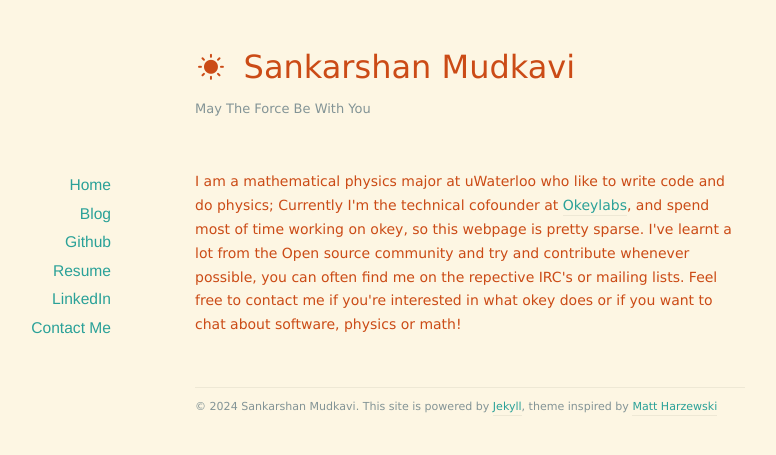
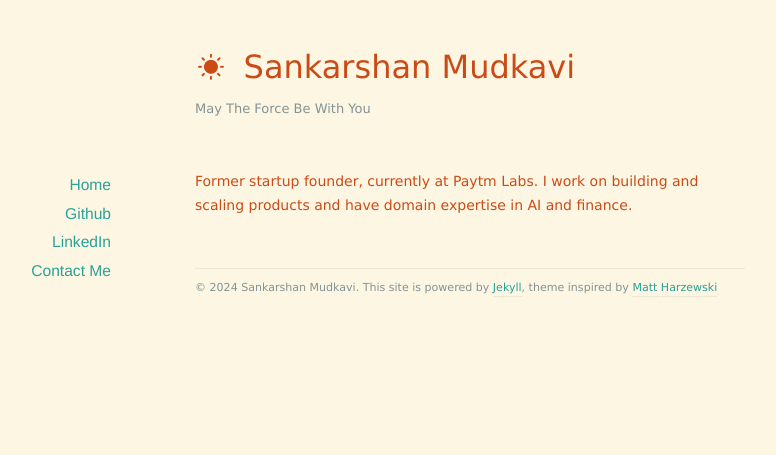
Before and after one commit to Sankarshan-Mudkavi/Sankarshan-Mudkavi.github.io, a Jekyll site: the page built from index.html, in a window 1280 px wide. Shown: the top 455 px of the page, without its empty margins (170-946 px from the left). Built offline with Jekyll 4.4.1, drawn with Linux system fonts in a browser that asks for light colours; nearby versions of some CDN libraries; Markdown is read by kramdown in place of the engine named in the settings; the list of posts is cut into pages by our own code.

Commit message:
Update website

```diff
--- a/_layouts/default.html
+++ b/_layouts/default.html
@@ -35,10 +35,8 @@
       <nav>
         <ul>
           <li><a href="/">Home</a></li>
-          <li><a href="/archives">Blog</a></li>
           <!--<li><a href="http://twitter.com/smudkavi">Twitter</a></li>-->
           <li><a href="http://github.com/Sankarshan-Mudkavi">Github</a></li>
-          <li><a href="/resume/smudkavi.pdf">Resume</a></li>
           <li><a href="http://www.linkedin.com/in/smudkavi">LinkedIn</a></li>
           <li><a href="/contactme/">Contact Me</a></li>
         </ul>
--- a/index.html
+++ b/index.html
@@ -3,4 +3,4 @@ layout: default
 title: Sankarshan Mudkavi
 ---
 
-<h3> I am a mathematical physics major at uWaterloo who like to write code and do physics; Currently I'm the technical cofounder at <a href="http://www.okeylabs.com">Okeylabs</a>, and spend most of time working on okey, so this webpage is pretty sparse. I've learnt a lot from the Open source community and try and contribute whenever possible, you can often find me on the repective IRC's or mailing lists. Feel free to contact me if you're interested in what okey does or if you want to chat about software, physics or math!</h3>
+<h3> Former startup founder, currently at Paytm Labs. I work on building and scaling products and have domain expertise in AI and finance.</h3>
```
